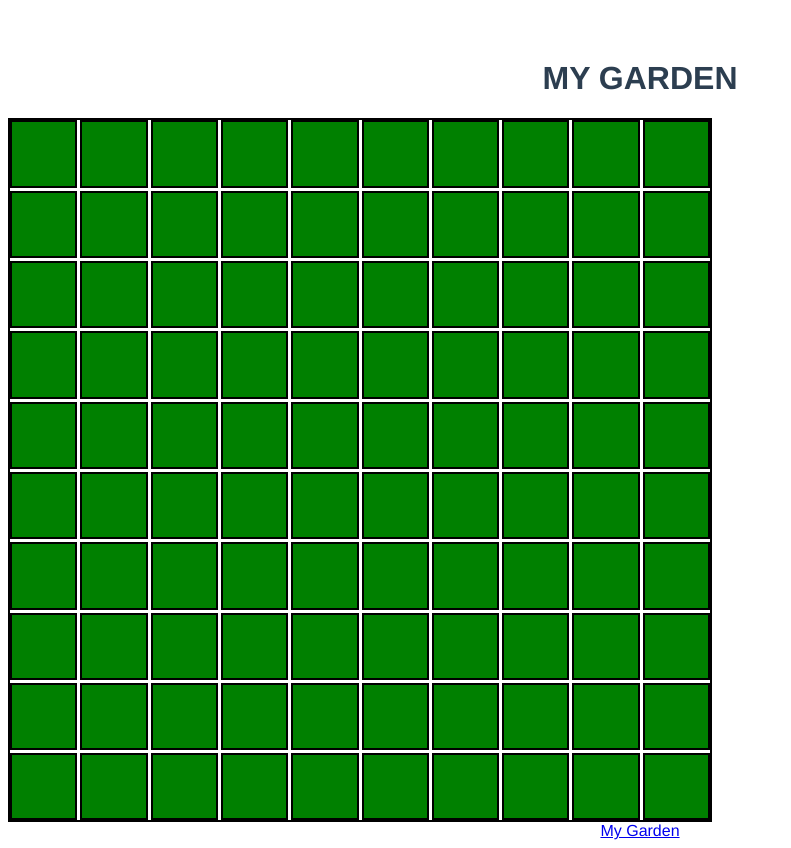
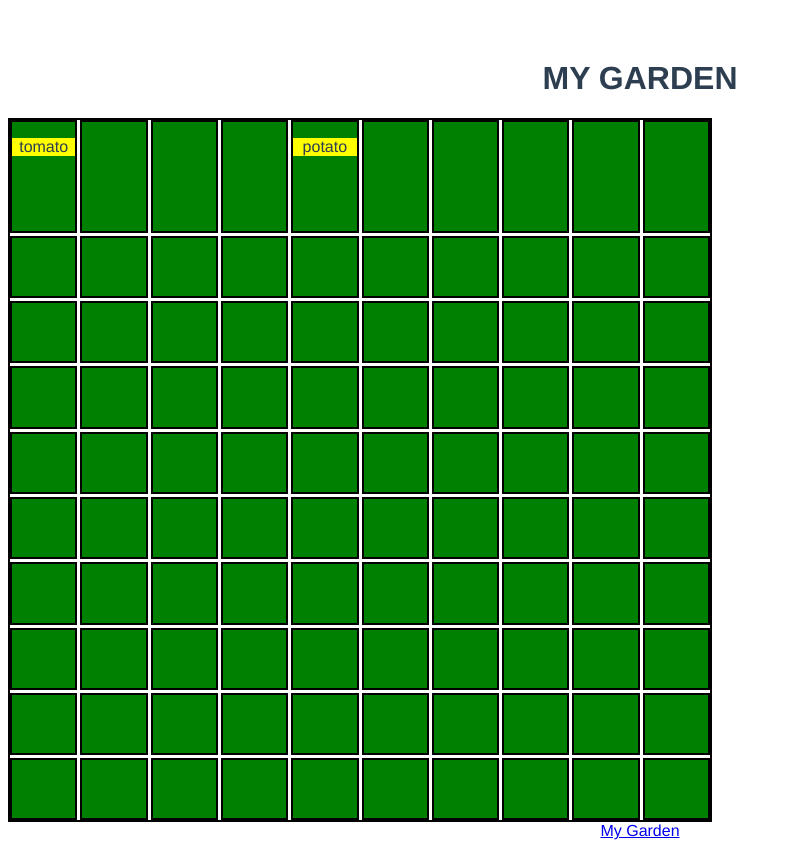
Before and after one commit to john-limkeman/PlantManager, a Vue app in the folder PlantManager/Vue/plant-manager/: page /myGarden in a window 1280 px wide. Shown: the whole page, without its empty margins (0-791 px from the left). Built offline with nearby package versions, Linux system fonts and the light colour scheme; no server answers.

Commit message:
drag and drop working

```diff
--- a/PlantManager/Vue/plant-manager/src/views/GardenView.vue
+++ b/PlantManager/Vue/plant-manager/src/views/GardenView.vue
@@ -8,8 +8,21 @@
       <input type="number" name='columns' v-model="columnNum">
       <button>Update</button>
     </form> -->
-    <div id='gardenBox'>
-      <div v-for="plot in plots" v-bind:key="plot.id" :id='"plot" + plot.id' v-on:click.prevent='toggleColor(plot)' class='plotBox'>
+    <div id="gardenBox">
+      <div
+        v-for="plot in plots"
+        v-bind:key="plot.id"
+        :id="'plot' + plot.id"
+        v-on:click.prevent="toggleColor(plot)"
+        class="plotBox"
+        @drop='onDrop($event, plot)'
+        @dragover.prevent
+        @dragenter.prevent
+      >
+      <div v-for='plant in plantPlots(plot.id)' v-bind:key='plant.id' draggable @dragstart='startDrag($event, plant)'>
+        <p>{{plant.name}}</p>
+      </div>
+
       </div>
     </div>
   </div>
@@ -17,39 +30,83 @@
 
 <script>
 export default {
-
-  data(){
-    return{
-      rowNum : 0,
+  data() {
+    return {
+      rowNum: 0,
       columnNum: 0,
+      plants: [
+        {
+          id: 1,
+          name: "tomato",
+          img:
+            "https://www.alimentarium.org/en/system/files/thumbnails/image/AL027-01_pomme_de_terre_0.jpg",
+          plot: 1,
+        },
+        {
+          id: 2,
+          name: "potato",
+          img:
+            "https://www.alimentarium.org/en/system/files/thumbnails/image/AL027-01_pomme_de_terre_0.jpg",
+          plot: 5,
+        },
+      ],
+    };
+  },
+  methods: {
+    /*  ChangeGrid(){
+      document.documentElement.style.setProperty("--rowNum", this.rowNum);
+      document.documentElement.style.setProperty("--columnNum", this.columnNum);
+    }, */
+    plantPlots(x) {
+      let chosen =[];
+      this.plants.forEach((plant) => {
+        if (plant.plot == x) {
+          chosen.push(plant);
+        }
+      });
+      return chosen;
+    },
+    toggleColor(plot) {
+      let item = document.getElementById("plot" + plot.id).style
+        .backgroundColor;
+      if (item == "green" || item == "lightgreen") {
+        document.getElementById("plot" + plot.id).style.backgroundColor =
+          "#462214";
+      } else {
+        document.getElementById("plot" + plot.id).style.backgroundColor =
+          "green";
       }
     },
-  methods:{
-    ChangeGrid(){
-     document.documentElement.style.setProperty("--rowNum", this.rowNum);
-      document.documentElement.style.setProperty("--columnNum", this.columnNum);
+    startDrag: (evt, plant) => {
+      evt.dataTransfer.dropEffect = 'move'
+      evt.dataTransfer.effectAllowed = 'move'
+      evt.dataTransfer.setData('id', plant.id)
     },
-    toggleColor(plot){
-      // document.getElementById("plot" + plot.id).style.backgroundColor = 'black';
-      let item = document.getElementById("plot" + plot.id).style.backgroundColor;
-      if(item == 'green' || item == 'lightgreen'){
-       document.getElementById("plot" + plot.id).style.backgroundColor = '#462214';
-      } else {
-        document.getElementById("plot" + plot.id).style.backgroundColor = 'green';
+    onDrop (evt, plot) {
+      const id = evt.dataTransfer.getData('id')
+      const item = this.plants.find(plant => plant.id == id)
+      item.plot = plot.id
+    },
+  },
+  computed: {
+    plots() {
+      let plots = [];
+      for (let i = 1; i < 101; i++) {
+        plots.push({ id: i, type: "plot" });
       }
+      return plots;
+    },
+    plantByPlot(plotId){
+      let chosen = [];
+      this.plants.forEach((plant) => {
+        if (plant.plot == plotId) {
+          chosen = plant;
+        }
+      });
+      return chosen;
     }
   },
-  computed: {
-    plots(){
-      let plots = [];
-     for (let i = 1; i < 101; i++ ){
-      plots.push({id: i, type: 'plot'});
-    }
-    return plots;
-    }
-  },
-  created(){
-  }
+  created() {},
 };
 </script>
 
@@ -58,7 +115,7 @@ export default {
   --rowNum: 4;
   --columnNum: 4;
 }
-#gardenBox{
+#gardenBox {
   display: grid;
   border: solid black 2px;
   /*grid-template-columns: repeat(var(--columnNum), 1fr);
@@ -79,17 +136,18 @@ export default {
   width: 700px;
   height: 700px;
 }
-
-.plotBox{
- background-color:green;
+p{
+  background-color:yellow;
+}
+.plotBox {
+  background-color: green;
   border: solid, black, 2px;
 }
-.plotBox:hover{
+/* .plotBox:hover{
   transition-duration: 1s;
   transition-property: background-color;
   background-color: lightgreen;
-}
-#plotBox1{
-
+} */
+#plotBox1 {
 }
 </style>
```
Lines whose indentation alone changed are shown as unchanged.
